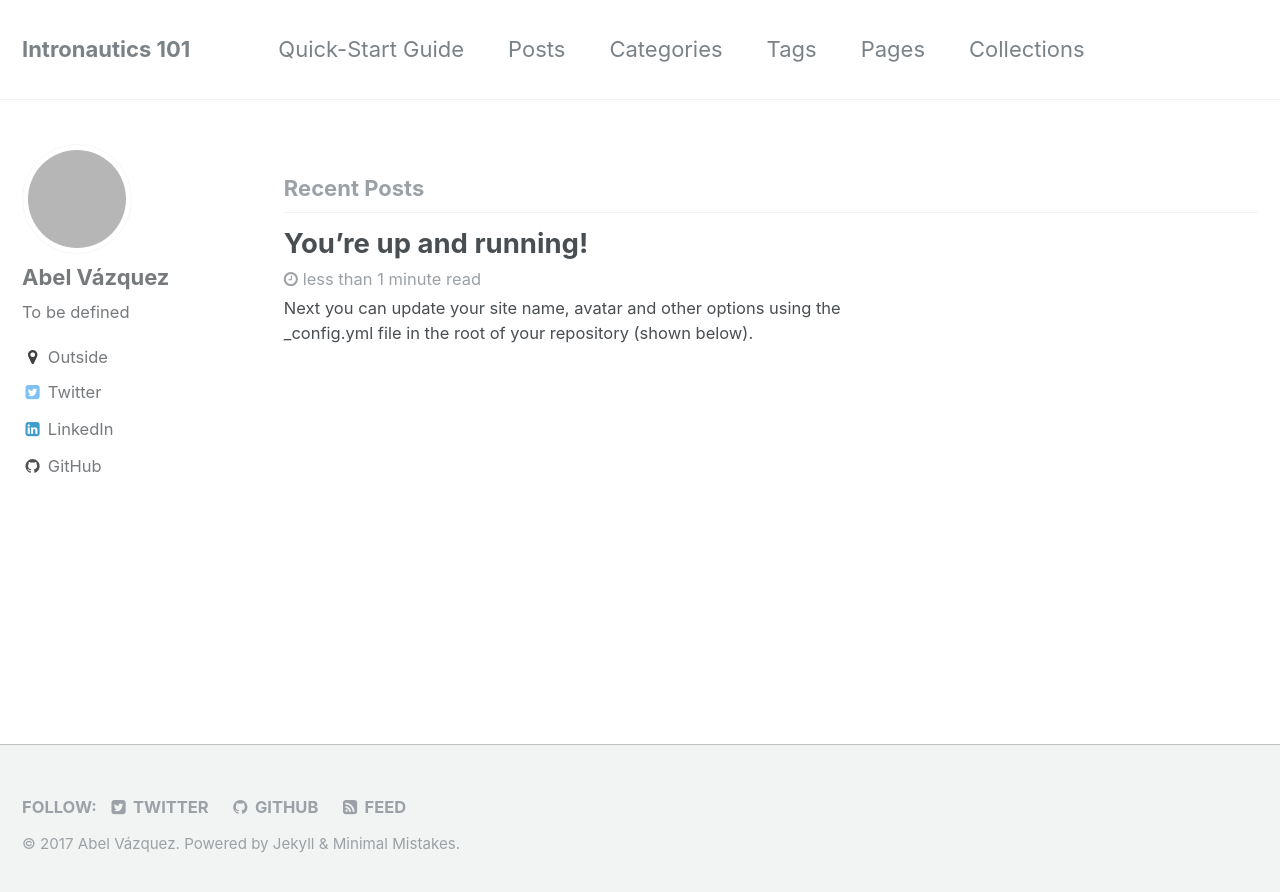
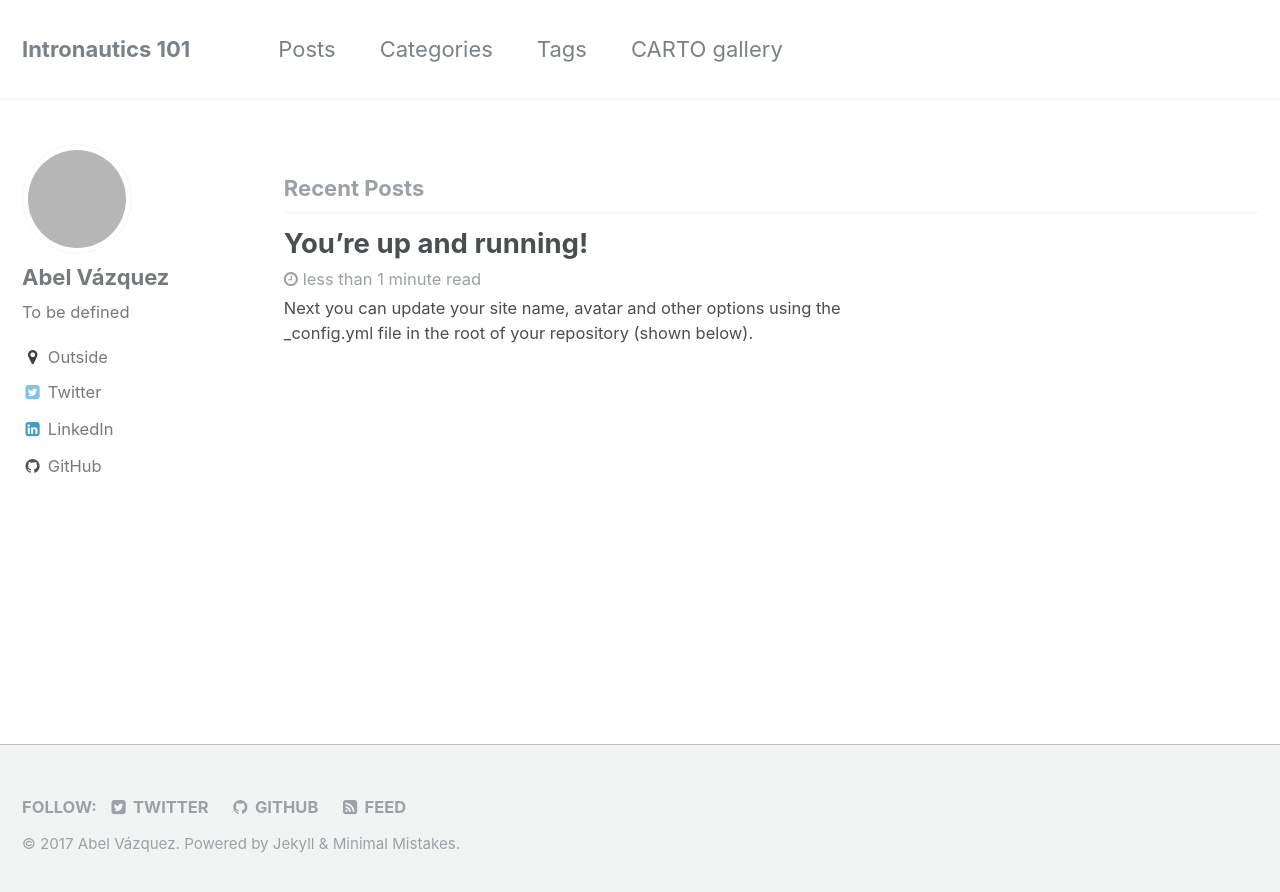
Before and after one commit to AbelVM/abelvm.github.io, a Jekyll site: the page built from index.html, in a window 1280 px wide. Shown: the top 892 px of the page. Built offline with Jekyll 4.4.1, drawn with Linux system fonts in a browser that asks for light colours; the list of posts is cut into pages by our own code; grey boxes are pictures that could not be loaded.

```diff
--- a/_config.yml
+++ b/_config.yml
@@ -251,10 +251,10 @@ defaults:
       comments: # true
       share: true
       related: true
-  # _portfolio
+  # _carto
   - scope:
       path: ""
-      type: portfolio
+      type: carto
     values:
       layout: single
       author_profile: false
--- a/_data/navigation.yml
+++ b/_data/navigation.yml
@@ -1,14 +1,10 @@
 # main links
 main:
-  - title: "Quick-Start Guide"
-    url: /docs/quick-start-guide/
   - title: "Posts"
     url: /year-archive/
   - title: "Categories"
     url: /categories/
   - title: "Tags"
     url: /tags/
-  - title: "Pages"
-    url: /page-archive/
-  - title: "Collections"
-    url: /collection-archive/
+  - title: "CARTO gallery"
+    url: /carto/
```
Also changed, not shown: _carto/foo-bar-website.md (renamed from _portfolio/foo-bar-website.md).
